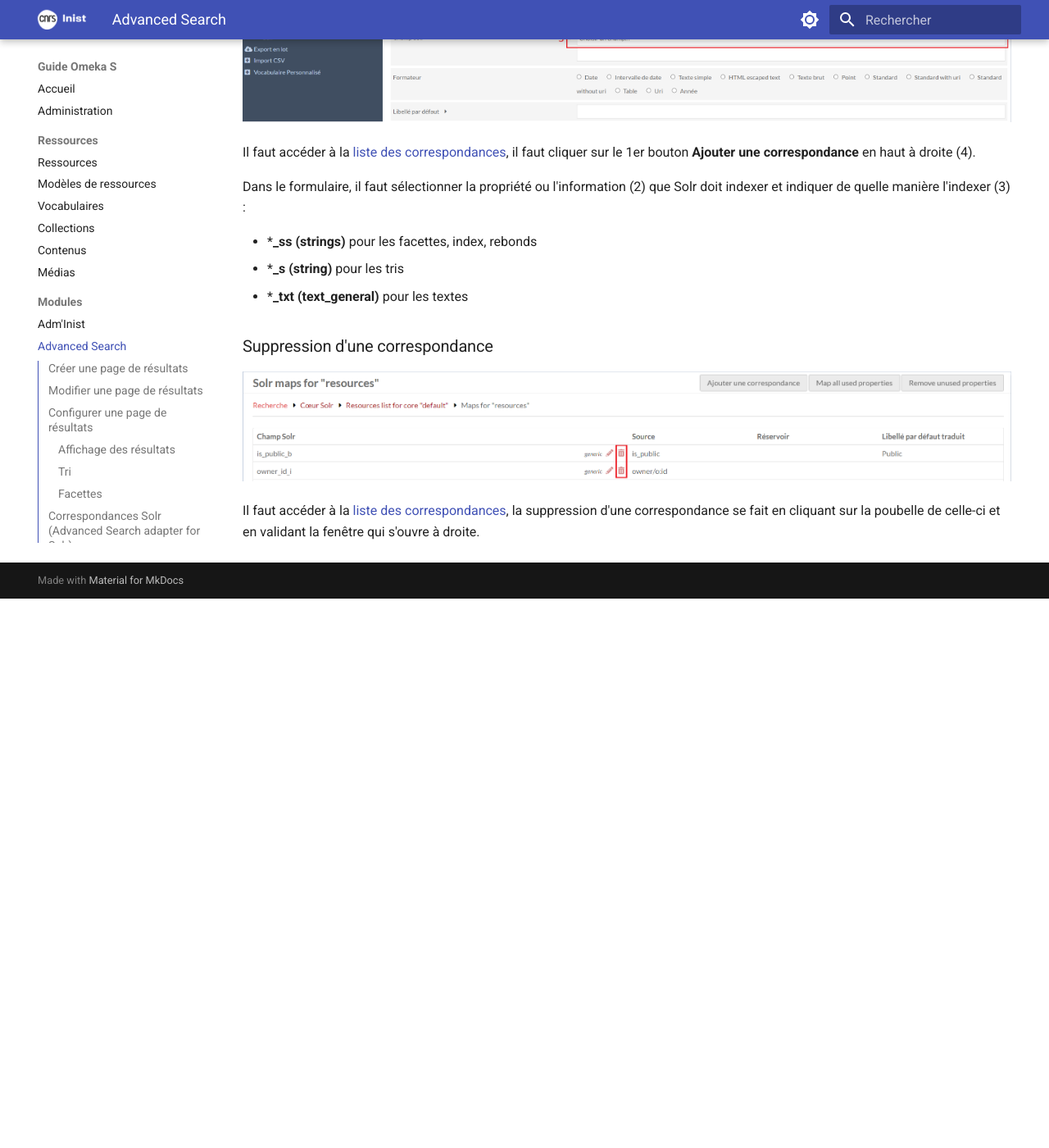
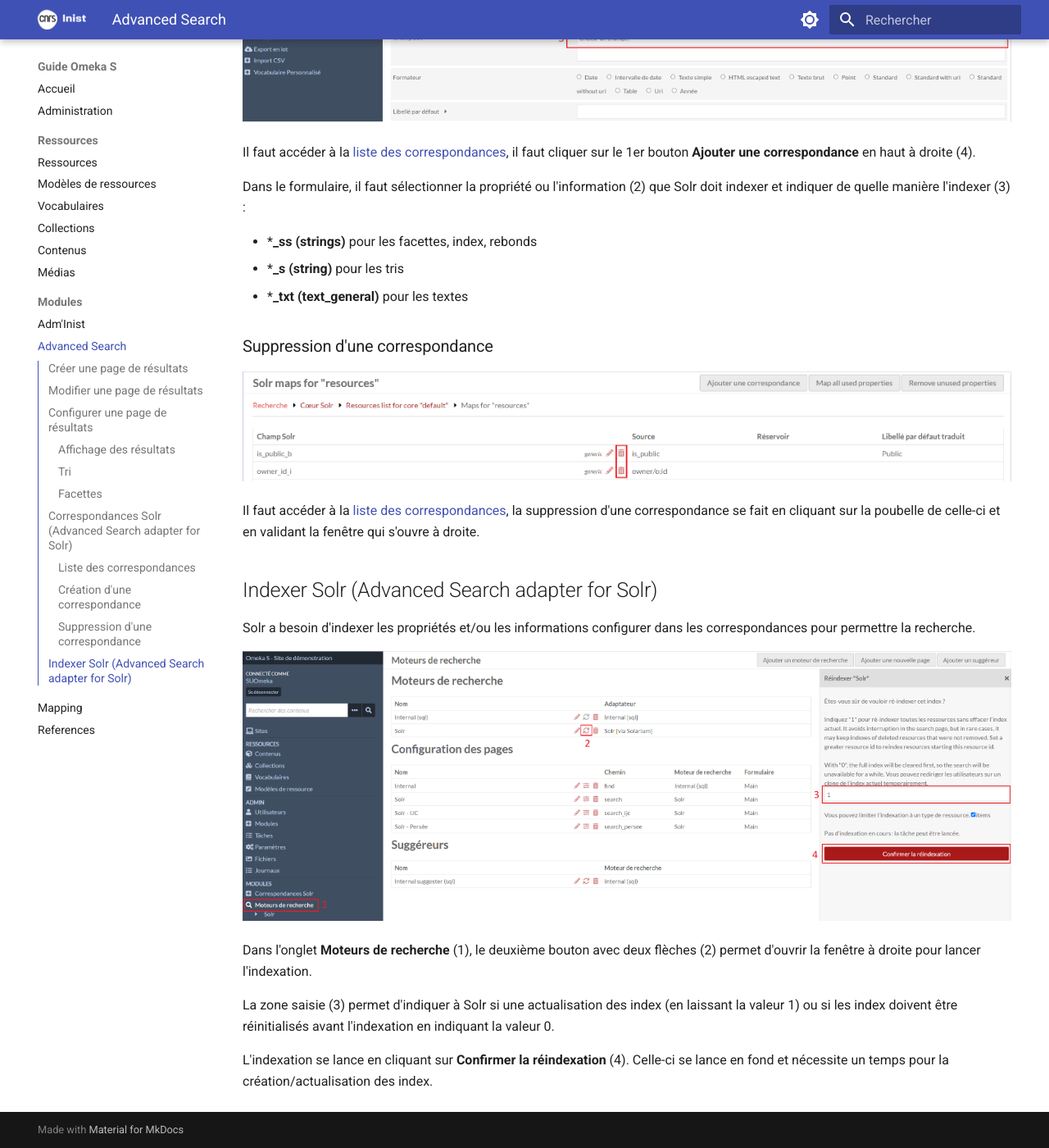
Before and after one commit to inist-omeka/guide-utilisation, an MkDocs documentation site: the page built from docs/module-advanced-search.md, in a window 1280 px wide and 1400 px high, scrolled down 6298 px. Shown: the whole window at 82% size. Built offline with MkDocs 1.6.1 and Material for MkDocs 9.7.7, drawn with Linux system fonts in a browser that asks for light colours; before the commit the page ends 7028 px from its top, so only the background shows below that.

Commit message:
Ajout indexation Solr Advanced Search

```diff
--- a/docs/module-advanced-search.md
+++ b/docs/module-advanced-search.md
@@ -121,3 +121,15 @@
 ![Suppression d'une correspondance](assets/advanced-search-suppression-correspondances.png)
 
 Il faut accéder à la [liste des correspondances](#liste-des-correspondances), la suppression d'une correspondance se fait en cliquant sur la poubelle de celle-ci et en validant la fenêtre qui s'ouvre à droite.
+
+## Indexer Solr (Advanced Search adapter for Solr)
+
+Solr a besoin d'indexer les propriétés et/ou les informations configurer dans les correspondances pour permettre la recherche.
+
+![Suppression d'une correspondance](assets/advanced-search-indexation.png)
+
+Dans l'onglet **Moteurs de recherche** (1), le deuxième bouton avec deux flèches (2) permet d'ouvrir la fenêtre à droite pour lancer l'indexation.
+
+La zone saisie (3) permet d'indiquer à Solr si une actualisation des index (en laissant la valeur 1) ou si les index doivent être réinitialisés avant l'indexation en indiquant la valeur 0.
+
+L'indexation se lance en cliquant sur **Confirmer la réindexation** (4). Celle-ci se lance en fond et nécessite un temps pour la création/actualisation des index.
```
Also changed, not shown: docs/assets/advanced-search-indexation.png (added).
